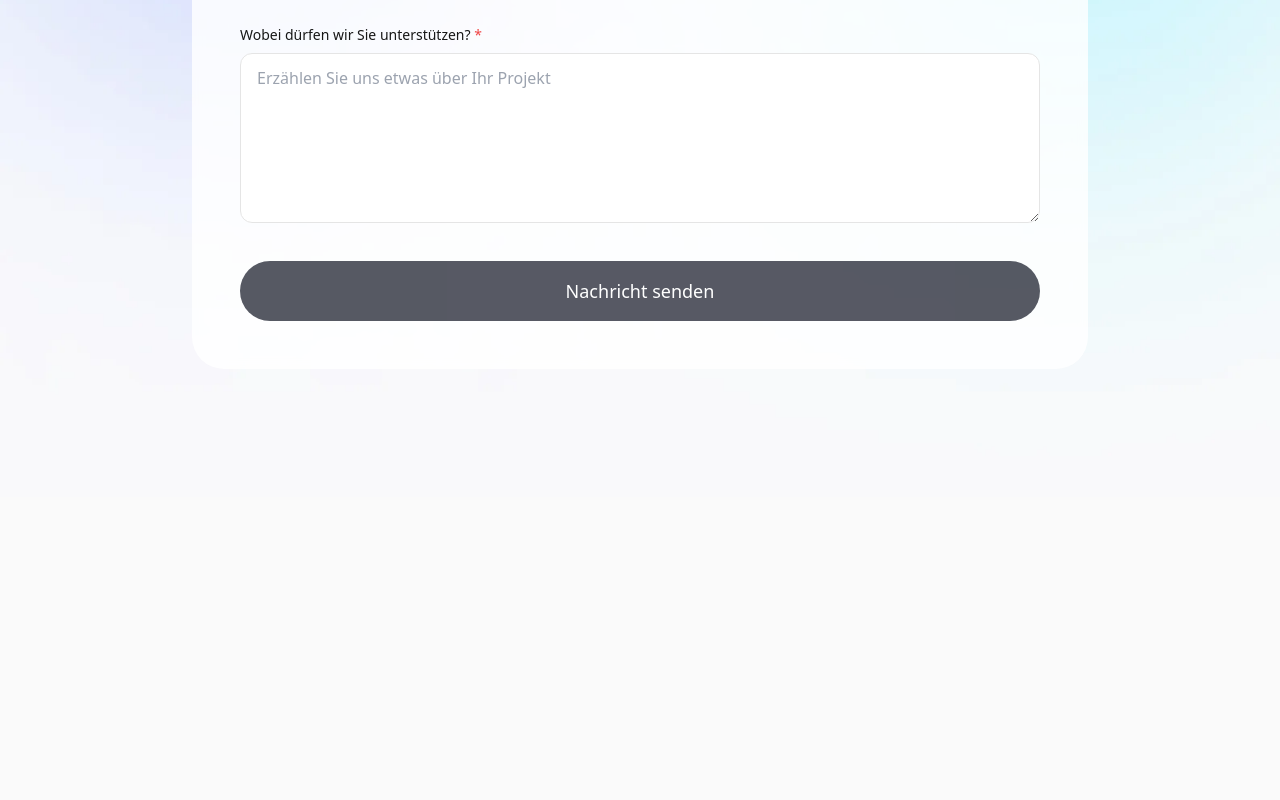
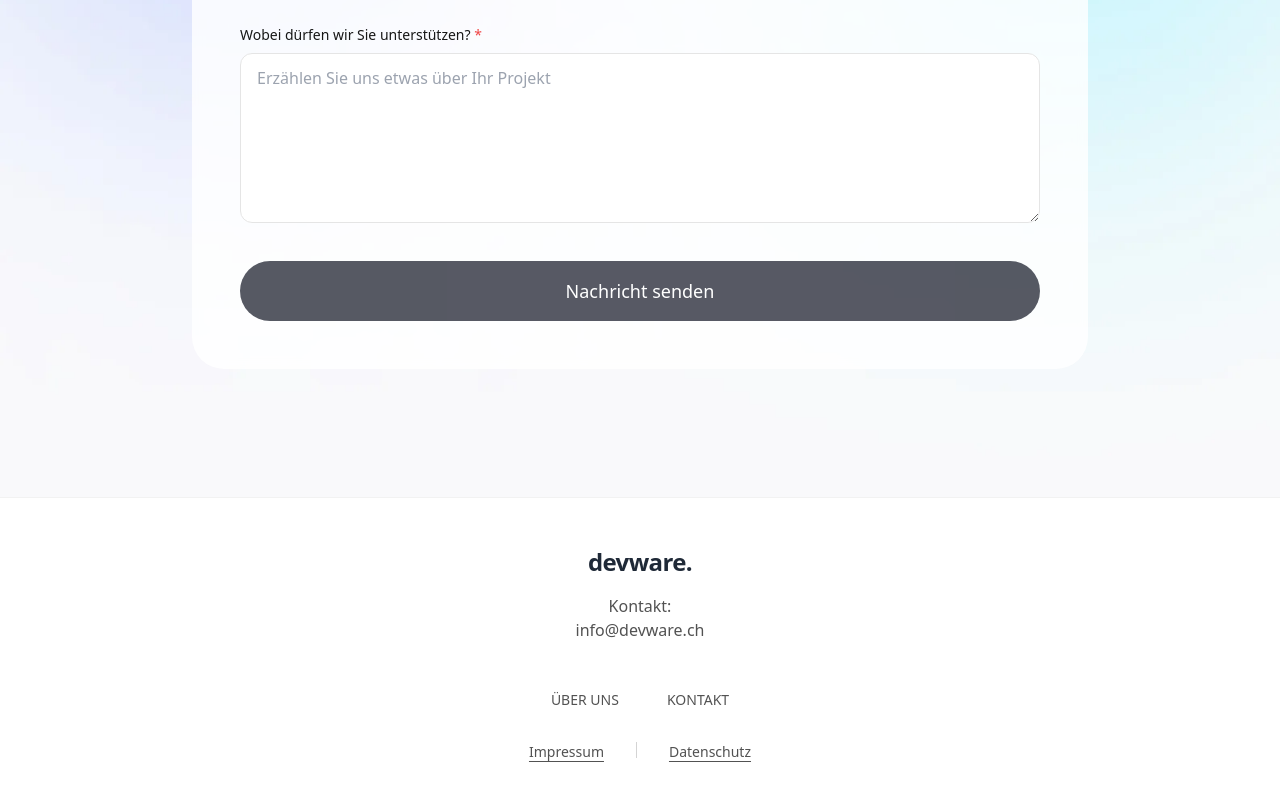
Before and after one commit to devware-ch/devware-landingpage, a Next.js app: page / in a window 1280 px wide. Shown: the part 5903-6703 px from the top of the page. Before the commit the page ends 6400 px from the top, so only its background shows below. Built offline with nearby package versions, Linux system fonts and the light colour scheme.

Commit message:
add: 404 redirect

```diff
--- a/app/layout.tsx
+++ b/app/layout.tsx
@@ -1,7 +1,9 @@
-import type { Metadata } from "next";
+"use client";
+
 import { Geist, Geist_Mono, Syne, Spectral } from "next/font/google";
 import "./globals.css";
 import { Header } from "@/components/header";
+import { Footer } from "@/components/footer";
 
 const geistSans = Geist({
   variable: "--font-geist-sans",
@@ -22,24 +24,23 @@ const syne = Syne({
 const spectral = Spectral({
   subsets: ["latin"],
   variable: "--font-spectral",
-  weight: ["200", "300", "400"]
+  weight: ["200", "300", "400"],
 });
-
-export const metadata: Metadata = {
-  title: "Devware",
-  description: "Devware Landing Page",
-};
 
 export default function RootLayout({
   children,
-}: Readonly<{
+}: {
   children: React.ReactNode;
-}>) {
+}) {
   return (
-    <html lang="de" className={`${geistSans.variable} ${geistMono.variable} ${syne.variable} ${spectral.variable} antialiased min-h-screen`}>
+    <html
+      lang="de"
+      className={`${geistSans.variable} ${geistMono.variable} ${syne.variable} ${spectral.variable} antialiased min-h-screen`}
+    >
       <body className="min-h-screen bg-neutral-50 dark:bg-neutral-950">
         <Header />
         {children}
+        <Footer />
       </body>
     </html>
   );
--- /dev/null
+++ b/app/not-found.tsx
@@ -0,0 +1,5 @@
+import { redirect } from "next/navigation";
+
+export default function NotFound() {
+  redirect("/");
+}
--- /dev/null
+++ b/components/footer.tsx
@@ -0,0 +1,82 @@
+"use client";
+
+import Link from "next/link";
+import { motion } from "framer-motion";
+
+export const Footer = () => {
+  const scrollToSection = (id: string) => {
+    const element = document.getElementById(id);
+    if (element) {
+      element.scrollIntoView({ behavior: "smooth" });
+    }
+  };
+
+  return (
+    <footer className="relative z-10">
+      <div className="bg-white/90 dark:bg-[#0F1322]/90 backdrop-blur-sm border-t border-neutral-200/50 dark:border-neutral-800/50">
+        <div className="max-w-7xl mx-auto px-4 py-12">
+          <div className="flex flex-col items-center gap-12">
+            {/* Logo und Kontakt */}
+            <div className="flex flex-col items-center gap-4">
+              <Link
+                href="/"
+                className="text-2xl font-bold tracking-tight text-gray-800 dark:text-white hover:text-gray-600 dark:hover:text-gray-300 transition-colors"
+              >
+                devware.
+              </Link>
+              <div className="text-neutral-600 dark:text-neutral-400 text-center">
+                <p className="font-medium">Kontakt:</p>
+                <a
+                  href="mailto:info@devware.ch"
+                  className="hover:text-[#3B82F6] transition-colors"
+                >
+                  info@devware.ch
+                </a>
+              </div>
+            </div>
+
+            {/* Navigation und rechtliche Links */}
+            <nav className="flex flex-col items-center gap-8">
+              {/* Hauptnavigation */}
+              <div className="flex gap-12">
+                <motion.button
+                  whileHover={{ scale: 1.05 }}
+                  whileTap={{ scale: 0.95 }}
+                  onClick={() => scrollToSection("about")}
+                  className="text-neutral-600 dark:text-neutral-400 hover:text-[#3B82F6] dark:hover:text-[#3B82F6] transition-colors uppercase text-sm font-medium"
+                >
+                  Über uns
+                </motion.button>
+                <motion.button
+                  whileHover={{ scale: 1.05 }}
+                  whileTap={{ scale: 0.95 }}
+                  onClick={() => scrollToSection("contact")}
+                  className="text-neutral-600 dark:text-neutral-400 hover:text-[#3B82F6] dark:hover:text-[#3B82F6] transition-colors uppercase text-sm font-medium"
+                >
+                  Kontakt
+                </motion.button>
+              </div>
+
+              {/* Rechtliche Links */}
+              <div className="flex gap-8">
+                <Link
+                  href="/impressum"
+                  className="text-neutral-600 dark:text-neutral-400 hover:text-[#3B82F6] dark:hover:text-[#3B82F6] transition-colors text-sm underline underline-offset-4"
+                >
+                  Impressum
+                </Link>
+                <div className="h-4 w-px bg-neutral-300 dark:bg-neutral-700" />
+                <Link
+                  href="/datenschutz"
+                  className="text-neutral-600 dark:text-neutral-400 hover:text-[#3B82F6] dark:hover:text-[#3B82F6] transition-colors text-sm underline underline-offset-4"
+                >
+                  Datenschutz
+                </Link>
+              </div>
+            </nav>
+          </div>
+        </div>
+      </div>
+    </footer>
+  );
+};
```
